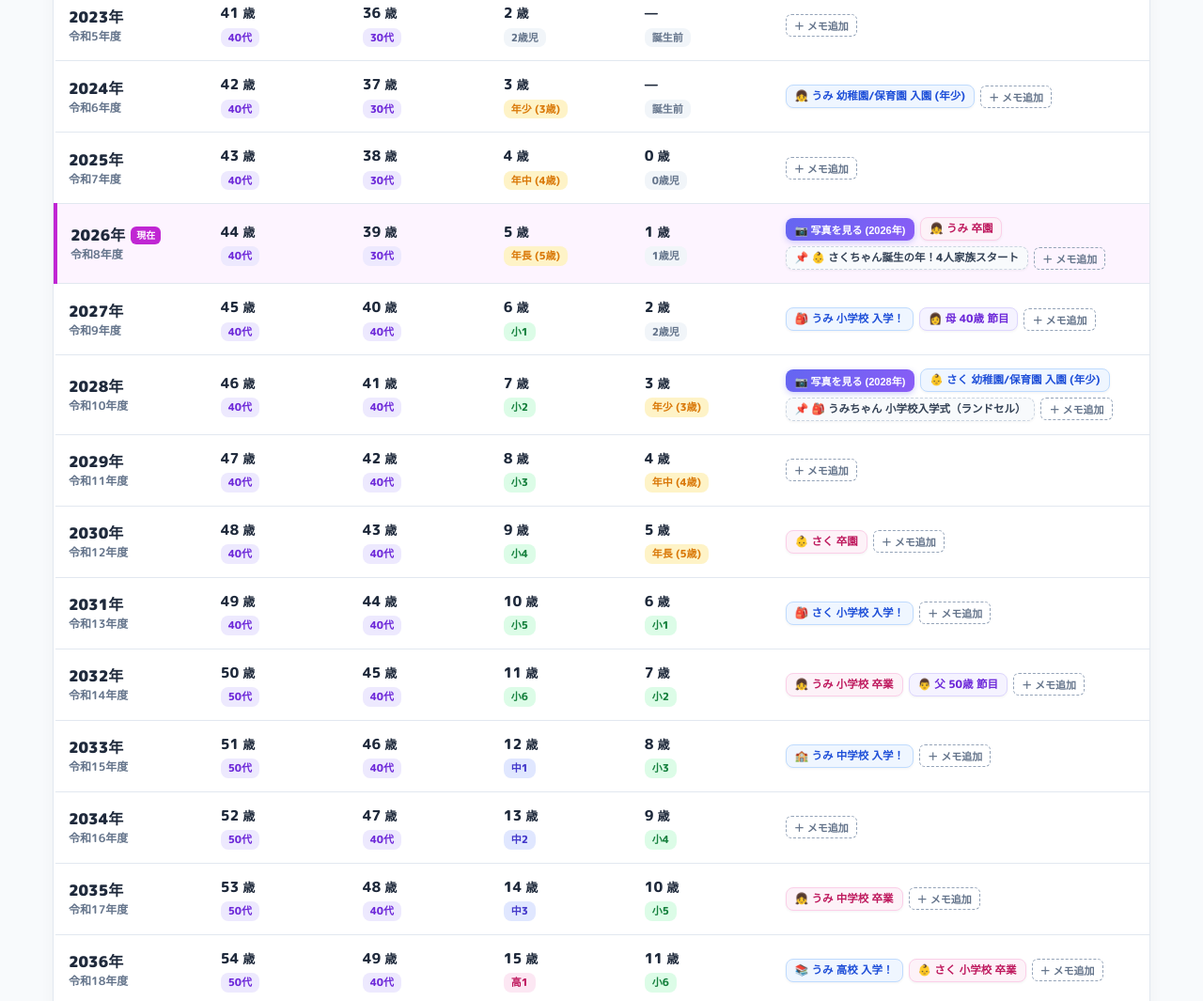
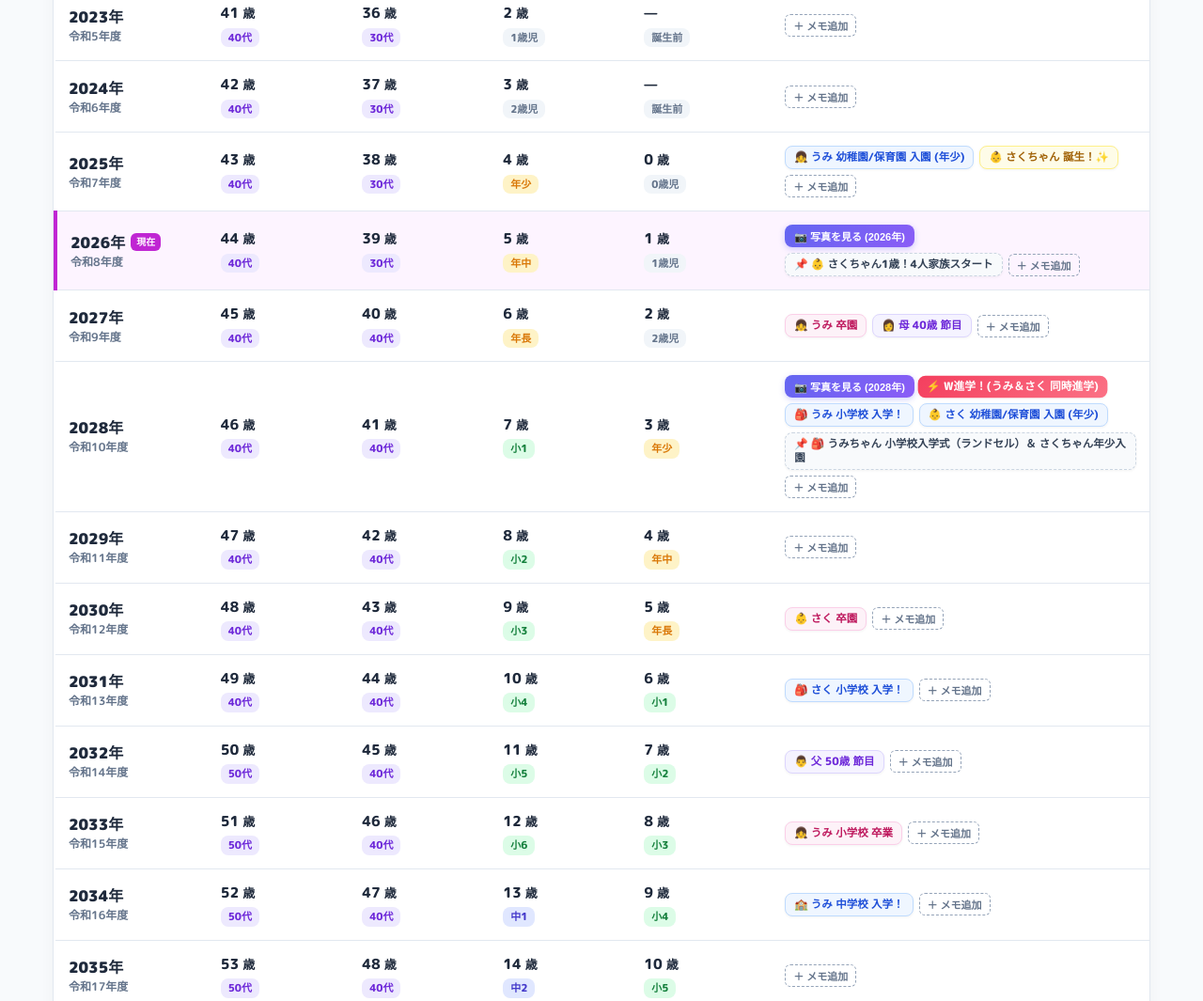
Before and after one commit to Todoroki-cpu/Web-Game, a plain HTML site: page life-calendar.html in a window 1280 px wide. Shown: the part 864-1929 px from the top of the page at 94% size. Drawn offline with Linux system fonts and the light colour scheme.

Commit message:
Fix school stage calculation: Umi 5yo Nenchu and Saku 1yo in 2026

```diff
--- a/life-calendar.html
+++ b/life-calendar.html
@@ -1009,7 +1009,7 @@
       father: { name: '父', birth: '1982-11-22', emoji: '👨' },
       mother: { name: '母', birth: '1987-09-18', emoji: '👩' }, // 母 1987/9/18
       umi:    { name: 'うみ', birth: '2021-06-05', emoji: '👧' },
-      saku:   { name: 'さく', birth: '2026-03-11', emoji: '👶' },
+      saku:   { name: 'さく', birth: '2025-03-11', emoji: '👶' },
       retireAge: 65
     };
 
@@ -1018,34 +1018,34 @@
       {
         id: 'photo_2026',
         year: 2026,
-        title: '2026年：さくちゃん誕生！4人家族のスタート',
+        title: '2026年：さくちゃん1歳！4人家族のあゆみ',
         src: 'assets/family/family_current_2026.png',
-        desc: '父44歳・母39歳・うみ5歳・さく0歳',
-        story: 'さくちゃんが生まれ、4人家族の新しい毎日が始まった記念のリビング写真。うみちゃんもお姉ちゃんとして寄り添い、温かな笑顔に包まれています。'
+        desc: '父44歳・母39歳・うみ5歳（年中）・さく1歳',
+        story: 'さくちゃんが1歳を迎え、家族4人の温かい日常。うみちゃんも5歳（年中）のお姉ちゃんとして妹に優しく寄り添い、家族みんなの温かな笑顔に包まれています。'
       },
       {
         id: 'photo_2028',
         year: 2028,
         title: '2028年：うみちゃん小学校入学式！',
         src: 'assets/family/milestone_2028_masterpiece.jpg',
-        desc: '父46歳・母41歳・うみ7歳（小1）・さく2歳',
-        story: 'コンクリートと天然木のモダンなテラスに春光が差す入学式の日。白い丸襟ワンピースに深紅のランドセルを背負ったうみちゃん（7歳）、お母様に抱かれたリネンワンピのさくちゃん（2歳）、ノー眼鏡でダンディな父と、凛としたベージュスーツの母。'
+        desc: '父46歳・母41歳・うみ7歳（小1）・さく3歳（年少）',
+        story: 'コンクリートと天然木のモダンなテラスに春光が差す入学式の日。白い丸襟ワンピースに深紅のランドセルを背負ったうみちゃん（7歳・小1）、お母様に抱かれたリネンワンピのさくちゃん（3歳・年少）、ノー眼鏡でダンディな父（46歳）と、凛としたベージュスーツの母（41歳）。'
       },
       {
         id: 'photo_2038',
         year: 2038,
-        title: '2038年：さくちゃん中学入学 ＆ うみちゃん高校生',
+        title: '2038年：うみちゃん高校生 ＆ さくちゃん中学生のあゆみ',
         src: 'assets/family/milestone_2038_masterpiece.jpg',
-        desc: '父56歳・母51歳・うみ17歳（高2）・さく12歳（中1）',
-        story: '柔らかな陽光が注ぐルーフトップテラスにて。モデルのような小顔と涼やかな目元を誇る高校生うみちゃん（17歳）と、清楚な新制服姿の次女さくちゃん（12歳）。ロマンスグレーを帯びた父と、シルクボウタイブラウスを優雅に着こなす母。'
+        desc: '父56歳・母51歳・うみ17歳（高2）・さく13歳（中2）',
+        story: '柔らかな陽光が注ぐルーフトップテラスにて。モデルのような小顔と涼やかな目元を誇る高校生うみちゃん（17歳・高2）と、清楚な新制服姿の次女さくちゃん（13歳・中2）。ロマンスグレーを帯びた父と、シルクボウタイブラウスを優雅に着こなす母。'
       },
       {
         id: 'photo_2048',
         year: 2048,
-        title: '2048年：さくちゃん大学卒業式 ＆ 父定年退職 ＆ 母還暦！',
+        title: '2048年：さくちゃん大学卒業記念 ＆ 父定年退職 ＆ 母還暦！',
         src: 'assets/family/milestone_2048_masterpiece.jpg',
-        desc: '父65歳（定年退職）・母60歳（還暦）・うみ27歳（社会人）・さく22歳（大4卒業）',
-        story: 'モダン建築の回廊と満開の桜を背に。シックなデザイナーズ袴で卒業証書筒を抱く次女さくちゃん（22歳）、仕立ての良いチャコールスーツで洗練された長女うみちゃん（27歳）、深みのあるワインレッドのシルクブラウスを纏う母（60歳・還暦）、端正な銀髪ブレザー姿の父（65歳・定年退職）。'
+        desc: '父66歳（定年退職）・母61歳（還暦）・うみ27歳（社会人）・さく23歳（社会人 / 卒業記念）',
+        story: 'モダン建築の回廊と満開の桜を背に。シックなデザイナーズ袴で卒業証書筒を抱く次女さくちゃん、仕立ての良いチャコールスーツで洗練された長女うみちゃん（27歳）、深みのあるワインレッドのシルクブラウスを纏う母（還暦）、端正な銀髪ブレザー姿の父（定年退職）。'
       }
     ];
 
@@ -1056,7 +1056,7 @@
 
     function loadFamilyData() {
       try {
-        const saved = localStorage.getItem('family_calendar_config_v2');
+        const saved = localStorage.getItem('family_calendar_config_v4');
         if (saved) return JSON.parse(saved);
       } catch (e) {
         console.error(e);
@@ -1066,24 +1066,24 @@
 
     function saveFamilyConfig(data) {
       familyData = data;
-      localStorage.setItem('family_calendar_config_v2', JSON.stringify(data));
+      localStorage.setItem('family_calendar_config_v4', JSON.stringify(data));
     }
 
     function loadCustomMemos() {
       try {
-        const saved = localStorage.getItem('family_calendar_memos_v2');
+        const saved = localStorage.getItem('family_calendar_memos_v3');
         if (saved) return JSON.parse(saved);
       } catch (e) {}
       return {
-        2026: ['👶 さくちゃん誕生の年！4人家族スタート'],
-        2028: ['🎒 うみちゃん 小学校入学式（ランドセル）'],
-        2038: ['🏫 さくちゃん 中学校入学式'],
-        2048: ['🏆 さくちゃん大学卒業！父65歳定年・母還暦60歳！']
+        2026: ['👶 さくちゃん1歳！4人家族スタート'],
+        2028: ['🎒 うみちゃん 小学校入学式（ランドセル）＆ さくちゃん年少入園'],
+        2037: ['⚡ W進学！うみちゃん高校入学 ＆ さくちゃん中学校入学'],
+        2047: ['🏆 さくちゃん大学卒業！父65歳定年・母還暦60歳！']
       };
     }
 
     function saveCustomMemos() {
-      localStorage.setItem('family_calendar_memos_v2', JSON.stringify(customMemos));
+      localStorage.setItem('family_calendar_memos_v3', JSON.stringify(customMemos));
     }
 
     // ==========================================
@@ -1117,53 +1117,63 @@
     function getMemberStatusAtFiscalYear(birthDateStr, fiscalYear, isChild = false) {
       const birth = new Date(birthDateStr);
       const birthYear = birth.getFullYear();
-
-      const schoolBirthYear = getSchoolYear(birthDateStr);
-      const gradeAge = fiscalYear - schoolBirthYear;
-      const ageThisYear = fiscalYear - birthYear;
+      const age = fiscalYear - birthYear;
 
       if (!isChild) {
         let stage = '';
-        if (ageThisYear >= 70) stage = '古希（70歳）';
-        else if (ageThisYear >= 65) stage = 'シニア期（定年）';
-        else if (ageThisYear === 60) stage = '還暦（60歳）';
-        else if (ageThisYear >= 50) stage = '50代';
-        else if (ageThisYear >= 40) stage = '40代';
+        if (age >= 70) stage = '古希（70歳）';
+        else if (age >= 65) stage = 'シニア期（定年）';
+        else if (age === 60) stage = '還暦（60歳）';
+        else if (age >= 50) stage = '50代';
+        else if (age >= 40) stage = '40代';
         else stage = '30代';
-        return { age: ageThisYear, gradeAge, stage, label: `${ageThisYear}歳` };
-      }
-
-      if (gradeAge < 0) {
-        return { age: -1, gradeAge: -1, stage: '誕生前', label: '—', stageClass: 'stage-baby' };
-      } else if (gradeAge === 0) {
-        return { age: 0, gradeAge: 0, stage: '0歳児', label: '0歳 (乳児)', stageClass: 'stage-baby' };
-      } else if (gradeAge === 1) {
-        return { age: 1, gradeAge: 1, stage: '1歳児', label: '1歳 (幼児)', stageClass: 'stage-baby' };
-      } else if (gradeAge === 2) {
-        return { age: 2, gradeAge: 2, stage: '2歳児', label: '2歳 (幼児)', stageClass: 'stage-baby' };
-      } else if (gradeAge === 3) {
-        return { age: 3, gradeAge: 3, stage: '年少 (3歳)', label: '年少 (3歳)', stageClass: 'stage-kinder' };
-      } else if (gradeAge === 4) {
-        return { age: 4, gradeAge: 4, stage: '年中 (4歳)', label: '年中 (4歳)', stageClass: 'stage-kinder' };
-      } else if (gradeAge === 5) {
-        return { age: 5, gradeAge: 5, stage: '年長 (5歳)', label: '年長 (5歳)', stageClass: 'stage-kinder' };
-      } else if (gradeAge >= 6 && gradeAge <= 11) {
-        const grade = gradeAge - 5;
-        return { age: gradeAge, gradeAge, stage: `小${grade}`, label: `小${grade} (${gradeAge}歳)`, stageClass: 'stage-elem' };
-      } else if (gradeAge >= 12 && gradeAge <= 14) {
-        const grade = gradeAge - 11;
-        return { age: gradeAge, gradeAge, stage: `中${grade}`, label: `中${grade} (${gradeAge}歳)`, stageClass: 'stage-junior' };
-      } else if (gradeAge >= 15 && gradeAge <= 17) {
-        const grade = gradeAge - 14;
-        return { age: gradeAge, gradeAge, stage: `高${grade}`, label: `高${grade} (${gradeAge}歳)`, stageClass: 'stage-high' };
-      } else if (gradeAge >= 18 && gradeAge <= 21) {
-        const grade = gradeAge - 17;
-        return { age: gradeAge, gradeAge, stage: `大${grade}`, label: `大${grade} (${gradeAge}歳)`, stageClass: 'stage-univ' };
-      } else if (gradeAge === 22) {
-        return { age: gradeAge, gradeAge, stage: '大4 / 卒業', label: '大4 (22歳 🎓卒業)', stageClass: 'stage-univ' };
-      } else {
-        return { age: gradeAge, gradeAge, stage: '社会人', label: `社会人 (${gradeAge}歳)`, stageClass: 'stage-adult' };
-      }
+        return { age, cohort: age, stage, label: `${age}歳` };
+      }
+
+      const schoolBirthYear = getSchoolYear(birthDateStr);
+      const cohort = fiscalYear - schoolBirthYear;
+
+      if (age < 0) {
+        return { age: -1, cohort: -1, stage: '誕生前', label: '—', stageClass: 'stage-baby' };
+      }
+      if (cohort <= 1) {
+        return { age, cohort, stage: '0歳児', label: `${age}歳 (乳児)`, stageClass: 'stage-baby' };
+      }
+      if (cohort === 2) {
+        return { age, cohort, stage: '1歳児', label: `${age}歳 (幼児)`, stageClass: 'stage-baby' };
+      }
+      if (cohort === 3) {
+        return { age, cohort, stage: '2歳児', label: `${age}歳 (幼児)`, stageClass: 'stage-baby' };
+      }
+      if (cohort === 4) {
+        return { age, cohort, stage: '年少', label: `年少 (${age}歳になる年)`, stageClass: 'stage-kinder' };
+      }
+      if (cohort === 5) {
+        return { age, cohort, stage: '年中', label: `年中 (${age}歳になる年)`, stageClass: 'stage-kinder' };
+      }
+      if (cohort === 6) {
+        return { age, cohort, stage: '年長', label: `年長 (${age}歳になる年)`, stageClass: 'stage-kinder' };
+      }
+      if (cohort >= 7 && cohort <= 12) {
+        const grade = cohort - 6;
+        return { age, cohort, stage: `小${grade}`, label: `小${grade} (${age}歳)`, stageClass: 'stage-elem' };
+      }
+      if (cohort >= 13 && cohort <= 15) {
+        const grade = cohort - 12;
+        return { age, cohort, stage: `中${grade}`, label: `中${grade} (${age}歳)`, stageClass: 'stage-junior' };
+      }
+      if (cohort >= 16 && cohort <= 18) {
+        const grade = cohort - 15;
+        return { age, cohort, stage: `高${grade}`, label: `高${grade} (${age}歳)`, stageClass: 'stage-high' };
+      }
+      if (cohort >= 19 && cohort <= 21) {
+        const grade = cohort - 18;
+        return { age, cohort, stage: `大${grade}`, label: `大${grade} (${age}歳)`, stageClass: 'stage-univ' };
+      }
+      if (cohort === 22) {
+        return { age, cohort, stage: '大4 / 卒業', label: `大4 (${age}歳 🎓卒業)`, stageClass: 'stage-univ' };
+      }
+      return { age, cohort, stage: '社会人', label: `社会人 (${age}歳)`, stageClass: 'stage-adult' };
     }
 
     // ==========================================
@@ -1255,30 +1265,30 @@
         const photo = MILESTONE_PHOTOS.find(p => p.year === y);
 
         // イベント抽出
-        if (uStatus.gradeAge === 3) events.push({ text: '👧 うみ 幼稚園/保育園 入園 (年少)', type: 'enter' });
-        if (uStatus.gradeAge === 5) events.push({ text: '👧 うみ 卒園', type: 'grad' });
-        if (uStatus.gradeAge === 6) events.push({ text: '🎒 うみ 小学校 入学！', type: 'enter' });
-        if (uStatus.gradeAge === 11) events.push({ text: '👧 うみ 小学校 卒業', type: 'grad' });
-        if (uStatus.gradeAge === 12) events.push({ text: '🏫 うみ 中学校 入学！', type: 'enter' });
-        if (uStatus.gradeAge === 14) events.push({ text: '👧 うみ 中学校 卒業', type: 'grad' });
-        if (uStatus.gradeAge === 15) events.push({ text: '📚 うみ 高校 入学！', type: 'enter' });
-        if (uStatus.gradeAge === 17) events.push({ text: '👧 うみ 高校 卒業', type: 'grad' });
-        if (uStatus.gradeAge === 18) events.push({ text: '🎓 うみ 大学 入学！ & 18歳成人', type: 'enter' });
-        if (uStatus.gradeAge === 22) events.push({ text: '🎉 うみ 大学 卒業！社会人へ', type: 'grad' });
-
-        if (sStatus.gradeAge === 0 && y === new Date(familyData.saku.birth).getFullYear()) {
+        if (uStatus.cohort === 4) events.push({ text: '👧 うみ 幼稚園/保育園 入園 (年少)', type: 'enter' });
+        if (uStatus.cohort === 6) events.push({ text: '👧 うみ 卒園', type: 'grad' });
+        if (uStatus.cohort === 7) events.push({ text: '🎒 うみ 小学校 入学！', type: 'enter' });
+        if (uStatus.cohort === 12) events.push({ text: '👧 うみ 小学校 卒業', type: 'grad' });
+        if (uStatus.cohort === 13) events.push({ text: '🏫 うみ 中学校 入学！', type: 'enter' });
+        if (uStatus.cohort === 15) events.push({ text: '👧 うみ 中学校 卒業', type: 'grad' });
+        if (uStatus.cohort === 16) events.push({ text: '📚 うみ 高校 入学！', type: 'enter' });
+        if (uStatus.cohort === 18) events.push({ text: '👧 うみ 高校 卒業', type: 'grad' });
+        if (uStatus.cohort === 19) events.push({ text: '🎓 うみ 大学 入学！ & 18歳成人', type: 'enter' });
+        if (uStatus.cohort === 22) events.push({ text: '🎉 うみ 大学 卒業！社会人へ', type: 'grad' });
+
+        if (y === new Date(familyData.saku.birth).getFullYear()) {
           events.push({ text: '👶 さくちゃん 誕生！✨', type: 'life' });
         }
-        if (sStatus.gradeAge === 3) events.push({ text: '👶 さく 幼稚園/保育園 入園 (年少)', type: 'enter' });
-        if (sStatus.gradeAge === 5) events.push({ text: '👶 さく 卒園', type: 'grad' });
-        if (sStatus.gradeAge === 6) events.push({ text: '🎒 さく 小学校 入学！', type: 'enter' });
-        if (sStatus.gradeAge === 11) events.push({ text: '👶 さく 小学校 卒業', type: 'grad' });
-        if (sStatus.gradeAge === 12) events.push({ text: '🏫 さく 中学校 入学！', type: 'enter' });
-        if (sStatus.gradeAge === 14) events.push({ text: '👶 さく 中学校 卒業', type: 'grad' });
-        if (sStatus.gradeAge === 15) events.push({ text: '📚 さく 高校 入学！', type: 'enter' });
-        if (sStatus.gradeAge === 17) events.push({ text: '👶 さく 高校 卒業', type: 'grad' });
-        if (sStatus.gradeAge === 18) events.push({ text: '🎓 さく 大学 入学！ & 18歳成人', type: 'enter' });
-        if (sStatus.gradeAge === 22) events.push({ text: '🏆 さく 大学 卒業！【教育完了ゴール達成！】', type: 'grad', isGoal: true });
+        if (sStatus.cohort === 4) events.push({ text: '👶 さく 幼稚園/保育園 入園 (年少)', type: 'enter' });
+        if (sStatus.cohort === 6) events.push({ text: '👶 さく 卒園', type: 'grad' });
+        if (sStatus.cohort === 7) events.push({ text: '🎒 さく 小学校 入学！', type: 'enter' });
+        if (sStatus.cohort === 12) events.push({ text: '👶 さく 小学校 卒業', type: 'grad' });
+        if (sStatus.cohort === 13) events.push({ text: '🏫 さく 中学校 入学！', type: 'enter' });
+        if (sStatus.cohort === 15) events.push({ text: '👶 さく 中学校 卒業', type: 'grad' });
+        if (sStatus.cohort === 16) events.push({ text: '📚 さく 高校 入学！', type: 'enter' });
+        if (sStatus.cohort === 18) events.push({ text: '👶 さく 高校 卒業', type: 'grad' });
+        if (sStatus.cohort === 19) events.push({ text: '🎓 さく 大学 入学！ & 18歳成人', type: 'enter' });
+        if (sStatus.cohort === 22) events.push({ text: '🏆 さく 大学 卒業！【教育完了ゴール達成！】', type: 'grad', isGoal: true });
 
         if (fStatus.age === 50) events.push({ text: '👨 父 50歳 節目', type: 'parent' });
         if (fStatus.age === 60) events.push({ text: '👨 父 還暦（60歳）㊗️', type: 'parent' });
@@ -1289,13 +1299,13 @@
         if (mStatus.age === 50) events.push({ text: '👩 母 50歳 節目', type: 'parent' });
         if (mStatus.age === 60) events.push({ text: '👩 母 還暦（60歳）㊗️', type: 'parent' });
 
-        const enterCount = [uStatus, sStatus].filter(s => [6, 12, 15, 18].includes(s.gradeAge)).length;
+        const enterCount = [uStatus, sStatus].filter(s => [4, 7, 13, 16, 19].includes(s.cohort)).length;
         if (enterCount >= 2) {
-          events.unshift({ text: '⚡ W入学！(うみ＆さく 同時進学)', type: 'double' });
+          events.unshift({ text: '⚡ W進学！(うみ＆さく 同時進学)', type: 'double' });
         }
 
-        const isUmiInUniv = uStatus.gradeAge >= 18 && uStatus.gradeAge <= 22;
-        const isSakuInUniv = sStatus.gradeAge >= 18 && sStatus.gradeAge <= 22;
+        const isUmiInUniv = uStatus.cohort >= 19 && uStatus.cohort <= 22;
+        const isSakuInUniv = sStatus.cohort >= 19 && sStatus.cohort <= 22;
         if (isUmiInUniv && isSakuInUniv) {
           events.push({ text: '💰 2人同時に大学在学中（学費ピーク期）', type: 'double' });
         }
@@ -1347,7 +1357,7 @@
             <td class="col-member">
               <div class="member-cell">
                 <div class="member-age-pill">
-                  <span class="age-num">${uStatus.gradeAge >= 0 ? uStatus.gradeAge : '—'}</span>${uStatus.gradeAge >= 0 ? '歳' : ''}
+                  <span class="age-num">${uStatus.age >= 0 ? uStatus.age : '—'}</span>${uStatus.age >= 0 ? '歳' : ''}
                 </div>
                 <span class="school-stage-badge ${uStatus.stageClass}">${uStatus.stage}</span>
               </div>
@@ -1356,7 +1366,7 @@
             <td class="col-member">
               <div class="member-cell">
                 <div class="member-age-pill">
-                  <span class="age-num">${sStatus.gradeAge >= 0 ? sStatus.gradeAge : '—'}</span>${sStatus.gradeAge >= 0 ? '歳' : ''}
+                  <span class="age-num">${sStatus.age >= 0 ? sStatus.age : '—'}</span>${sStatus.age >= 0 ? '歳' : ''}
                 </div>
                 <span class="school-stage-badge ${sStatus.stageClass}">${sStatus.stage}</span>
               </div>
```
